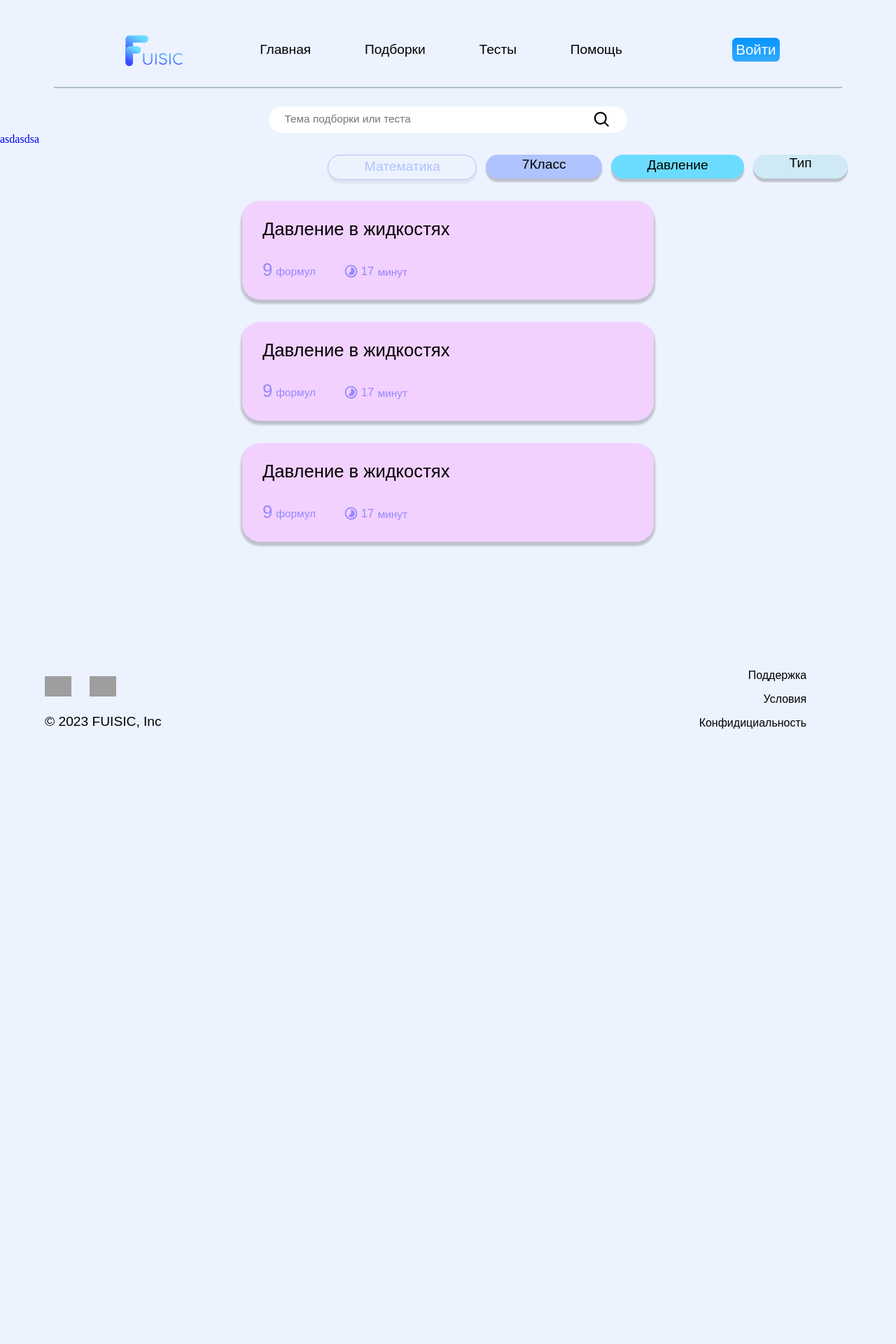
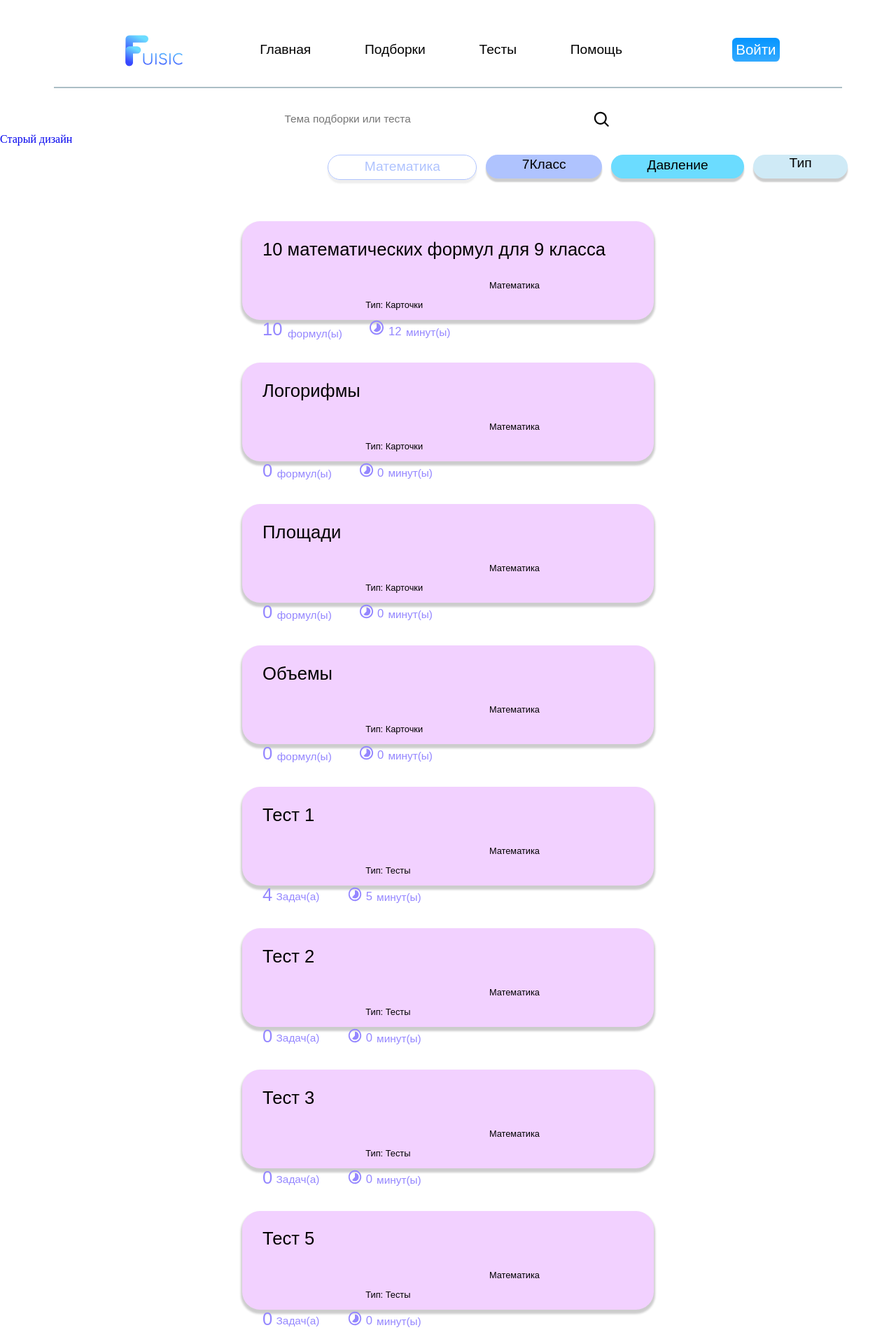
Before and after one commit to noname159035/FUISIC_remastered, a PHP site: page /collections_new.php in a window 1280 px wide. Shown: the top 1920 px of the page at 70% size. Before the commit the page ends 1041 px from the top, so only its background shows below. Run offline with PHP 8.4, Linux system fonts and the light colour scheme; data comes from the database, SQL or seed files in the repository; grey boxes are pictures that could not be loaded.

Commit message:
new collections

```diff
--- a/collections.php
+++ b/collections.php
@@ -30,8 +30,7 @@
                 $result = mysqli_query($link, $query);
 
                 while ($row = mysqli_fetch_assoc($result)) {
-                    echo '<p class="name_of_collections">' . $row['Название'] . '</p>';
-
+                    echo '<p >' . $row['Название'] . '</p>';
 
                     $query2 = "SELECT * FROM Подборки WHERE Раздел = '{$row['Код Раздела']}'";
                     $result2 = mysqli_query($link, $query2);
--- a/collections_new.php
+++ b/collections_new.php
@@ -23,15 +23,13 @@
     <link href="https://fonts.googleapis.com/css2?family=Open+Sans:wght@400;600&display=swap" rel="stylesheet"/>
 </head>
 <body>
-        <div class="conteiner">
+
 <header>
     <img src="style/img/Group_2.svg" class="hdr logo">
+
     <a href="#" class="hdr hdr_txt" id="main">Главная</a>
-
     <a href="#" class="hdr hdr_txt" id="collections">Подборки</a>
-
     <a href="#" class="hdr hdr_txt" id="tests">Тесты</a>
-
     <a href="#" class="hdr hdr_txt" id="help">Помощь</a>
     <?php
     // Проверяем, авторизован ли пользователь
@@ -40,18 +38,20 @@
     }
     else echo ("<button class='hdr btn'>Профиль</button>");
     ?>
-
 </header>
+<div class="container">
 
     <div style="align-items: center; flex-direction: column; display: flex;">
         <div class="search">
-                    <input type="text" placeholder="Тема подборки или теста">
+            <input type="text" placeholder="Тема подборки или теста" id="search_input">
             <div>
-                        <img src="style/img/search_ico.svg" alt="" style="cursor: pointer;">
+                <img src="style/img/search_ico.svg" alt="" style="cursor: pointer;" id="search_button">
             </div>
         </div>
     </div>
-            <a href="show_cards.php">asdasdsa</a>
+
+    <a href="collections.php">Старый дизайн</a>
+
     <div class="filter_conteiner">
         <div style="display: flex; height: 100%; justify-content: space-evenly;">
             <div class="filter nonselected"><p style="margin-top: 5%">Математика</p></div>
@@ -61,50 +61,91 @@
         </div>
     </div>
 
+
+    <?php
+    $link = new mysqli('localhost', 'p523033_admin', 'eQ5kJ0dN5a', 'p523033_Test_3');
+    $query = "SELECT * FROM Разделы";
+    $result = mysqli_query($link, $query);
+
+    while ($row = mysqli_fetch_assoc($result)) {
+
+        $query2 = "SELECT * FROM Подборки WHERE Раздел = '{$row['Код Раздела']}'";
+        $result2 = mysqli_query($link, $query2);
+
+        echo '<div class="btn-group-horizontal mt-2" id="container_mt" role="group">';
+
+        while ($row2 = mysqli_fetch_assoc($result2)) {
+            $query3 = "SELECT COUNT(*) FROM Карточка WHERE Подборка = '{$row2['Код подборки']}'";
+            $result3 = mysqli_query($link, $query3);
+            $row_count_cards = mysqli_fetch_assoc($result3)['COUNT(*)'];
+            $row_time_cards = round($row_count_cards*1.2);
+            ?>
+            <form method="GET" action="show_cards.php">
+                <a class="coll_block ph start_ph p_ph" id="name_of_collection" href="show_cards.php?podbor=<?php echo $row2['Код подборки'];?>">
                     <div class="collection">
-                <p id="name_of_collection">Давление в жидкостях</p>
+                        <p id="name_of_collection" ><?php echo $row2['Название'];?></p>
+                        <p id="name_of_chapter"><?php echo $row['Название'];?></p>
+                        <p id="type_of_task">Тип: Карточки</p>
                         <div class="property">
                             <div class="quantity_сont">
-                        <p id="number_formul">9</p>
-                        <p style="margin-top: 11%; margin-left: 7%;font-size: 1.2vw; font-family: sans-serif; color: #9587FF">формул</p>
+                                <p id="number_formul"><?php echo $row_count_cards;?></p>
+                                <p style="margin-top: 11%; margin-left: 7%;font-size: 1.2vw; font-family: sans-serif; color: #9587FF">формул(ы)</p>
                             </div>
                             <div class="time_сont">
                                 <img src="style/img/clock.svg" style="width: 15%; margin-top: -35%; margin-right: 3%">
-                        <p id="number_time" style="margin-top: 5%; font-size: 1.3vw; font-family: sans-serif; color: #9587FF">17</p>
-                        <p style="margin-top: 6%; margin-left: 4%; font-size: 1.2vw; font-family: sans-serif; color: #9587FF">минут</p>
+                                <p id="number_time" style="margin-top: 5%; font-size: 1.3vw; font-family: sans-serif; color: #9587FF"><?php echo $row_time_cards;?></p>
+                                <p style="margin-top: 6%; margin-left: 4%; font-size: 1.2vw; font-family: sans-serif; color: #9587FF">минут(ы)</p>
                             </div>
                         </div>
                     </div>
+                </a>
+            </form>
+            <?php
+        }
+        echo '</div>';
+        mysqli_free_result($result2);
+
+
+        $query2 = "SELECT * FROM Тесты WHERE Раздел = '{$row['Код Раздела']}'";
+        $result2 = mysqli_query($link, $query2);
+
+        while ($row2 = mysqli_fetch_assoc($result2)) {
+            $query3 = "SELECT COUNT(*) FROM Задачи WHERE Тест = '{$row2['Код_Теста']}'";
+            $result3 = mysqli_query($link, $query3);
+            $row_count_cards = mysqli_fetch_assoc($result3)['COUNT(*)'];
+            $row_time_cards = round($row_count_cards*1.2);
+            ?>
+            <form method="GET" action="show_tasks.php">
+                <a class="coll_block ph start_ph p_ph" id="name_of_collection" href="show_tasks.php?test=<?php echo $row2['Код_Теста'];?>">
                     <div class="collection">
-                <p id="name_of_collection">Давление в жидкостях</p>
+                        <p id="name_of_collection" ><?php echo $row2['Название'];?></p>
+                        <p id="name_of_chapter"><?php echo $row['Название'];?></p>
+                        <p id="type_of_task">Тип: Тесты</p>
                         <div class="property">
                             <div class="quantity_сont">
-                        <p id="number_formul">9</p>
-                        <p style="margin-top: 11%; margin-left: 7%;font-size: 1.2vw; font-family: sans-serif; color: #9587FF">формул</p>
+                                <p id="number_formul"><?php echo $row_count_cards;?></p>
+                                <p style="margin-top: 11%; margin-left: 7%;font-size: 1.2vw; font-family: sans-serif; color: #9587FF">Задач(а)</p>
                             </div>
                             <div class="time_сont">
                                 <img src="style/img/clock.svg" style="width: 15%; margin-top: -35%; margin-right: 3%">
-                        <p id="number_time" style="margin-top: 5%; font-size: 1.3vw; font-family: sans-serif; color: #9587FF">17</p>
-                        <p style="margin-top: 6%; margin-left: 4%; font-size: 1.2vw; font-family: sans-serif; color: #9587FF">минут</p>
+                                <p id="number_time" style="margin-top: 5%; font-size: 1.3vw; font-family: sans-serif; color: #9587FF"><?php echo $row_time_cards;?></p>
+                                <p style="margin-top: 6%; margin-left: 4%; font-size: 1.2vw; font-family: sans-serif; color: #9587FF">минут(ы)</p>
                             </div>
                         </div>
                     </div>
-            <div class="collection">
-                    <p id="name_of_collection">Давление в жидкостях</p>
-                    <div class="property">
-                        <div class="quantity_сont">
-                            <p id="number_formul">9</p>
-                            <p style="margin-top: 11%; margin-left: 7%;font-size: 1.2vw; font-family: sans-serif; color: #9587FF">формул</p>
+                </a>
+            </form>
+            <?php
+        }
+        echo '</div>';
+        mysqli_free_result($result2);
+
+    }
+    mysqli_free_result($result);
+    mysqli_close($link);
+    ?>
+
 </div>
-                        <div class="time_сont">
-                            <img src="style/img/clock.svg" style="width: 15%; margin-top: -35%; margin-right: 3%">
-                            <p id="number_time" style="margin-top: 5%; font-size: 1.3vw; font-family: sans-serif; color: #9587FF">17</p>
-                            <p style="margin-top: 6%; margin-left: 4%; font-size: 1.2vw; font-family: sans-serif; color: #9587FF">минут</p>
-                        </div>
-                    </div>
-            </div>
-
-
 <footer>
     <div class="media">
         <div class="media_left">
@@ -122,8 +163,27 @@
         </div>
     </div>
 </footer>
-        </div>
 <script src="https://code.jquery.com/jquery-3.5.1.min.js"></script>
 <script src="scrypts/index_scrypt.js"></script>
+<script>
+    $(document).ready(function() {
+        $('#search_button').click(function() {
+            var search_query = $('#search_input').val();
+            if (search_query!= '') {
+                $('.collection').each(function() {
+                    var collection_name = $(this).find('#name_of_collection').text();
+                    var chapter_name = $(this).find('#name_of_chapter').text();
+                    if (collection_name.toLowerCase().indexOf(search_query.toLowerCase())!= -1 || chapter_name.toLowerCase().indexOf(search_query.toLowerCase())!= -1) {
+                        $(this).show();
+                    } else {
+                        $(this).hide();
+                    }
+                });
+            } else {
+                $('.collection').show();
+            }
+        });
+    });
+</script>
 </body>
 </html>
--- a/my_base.php
+++ b/my_base.php
@@ -24,7 +24,7 @@
 
 <div class="header">
     <a href="index.php" class="header-text main_txt">Главная</a>
-    <a href="collections.php" class="header-text coll_txt">Подборки</a>
+    <a href="collections_new.php" class="header-text coll_txt">Подборки</a>
     <a href="Tests.php" class="header-text test_txt">Тесты</a>
     <a href="support.php" class="header-text help_txt">Помощь</a>
     <?php
@@ -92,7 +92,7 @@
 // Выводим заголовок для списка подборок
         echo '<h4>Подборки:</h4>';
 
-// Выводим список подборок
+        // Выводим список подборок
         echo '<ul class="list-group list-group-flush">';
            while ($row_collections = mysqli_fetch_assoc($result_collections)) {
                echo '<li class="list-group-item d-flex justify-content-between align-items-center" data-collection-id="' . $row_collections['Код подборки'] . '">';
--- a/scrypts/index_scrypt.js
+++ b/scrypts/index_scrypt.js
@@ -7,7 +7,7 @@
 });
 
 document.querySelector("#tests").addEventListener('click', function () {
-    window.location.href = "Test.php";
+    window.location.href = "Tests.php";
 });
 
 document.querySelector("#help").addEventListener('click', function () {
--- a/style/collections_new_style.css
+++ b/style/collections_new_style.css
@@ -190,6 +190,21 @@
     font-size: 2vw;
     margin-left: 5%;
     margin-bottom: 5%;
+    color: #000000;
+}
+
+#name_of_chapter{
+    font-family: sans-serif;
+    font-size: 1vw;
+    margin-left: 60%;
+    color: #000000;
+}
+
+#type_of_task{
+    font-family: sans-serif;
+    font-size: 1vw;
+    margin-left: 30%;
+    color: #000000;
 }
 
 #number_formul{
```
Lines whose indentation alone changed are shown as unchanged.
